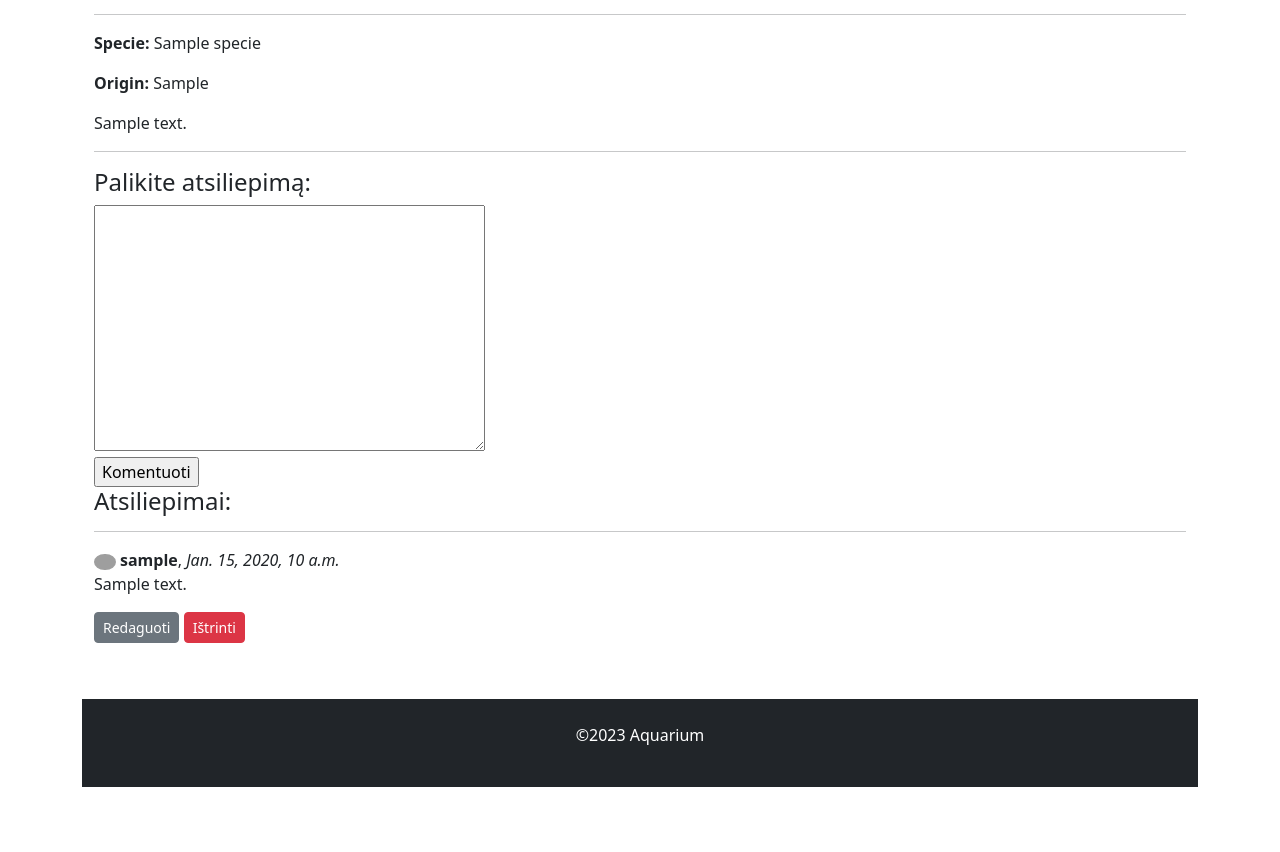
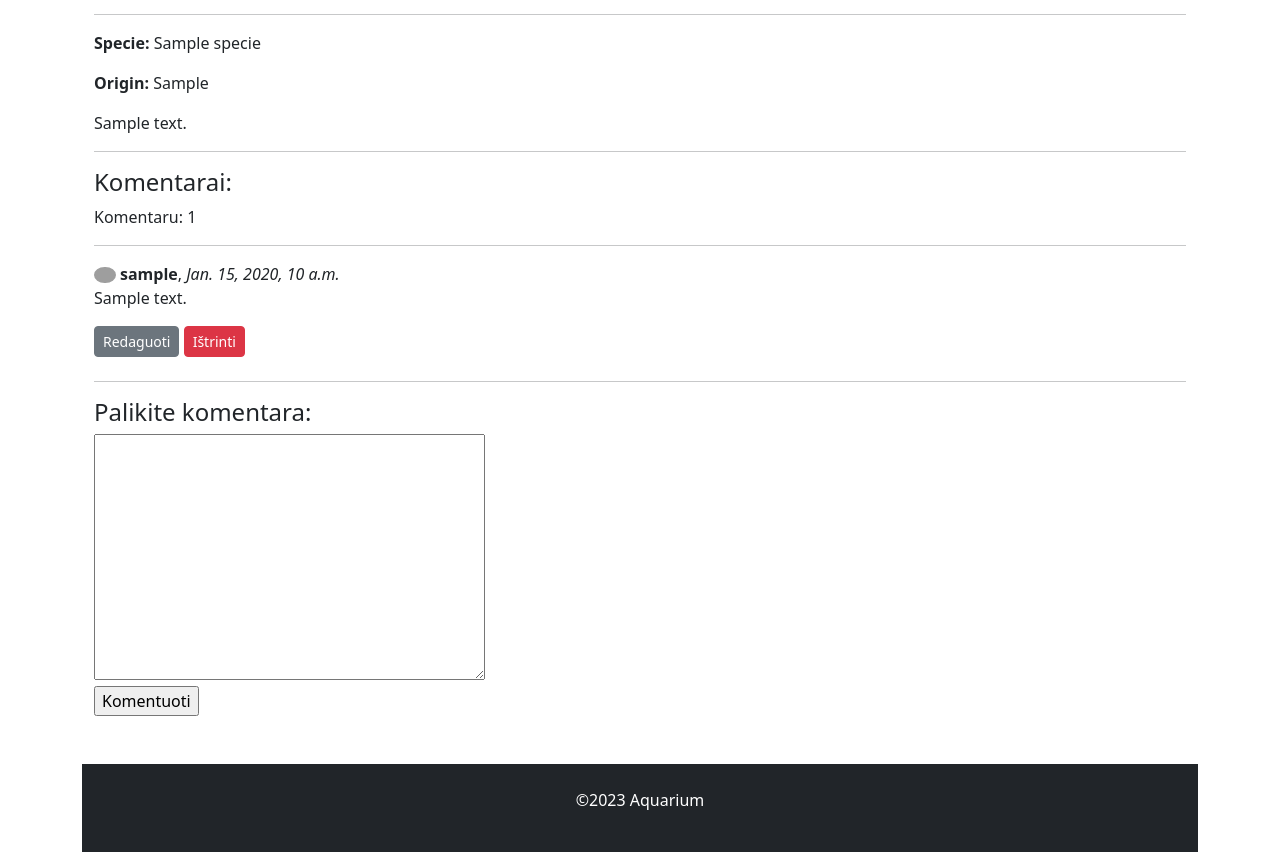
Before and after one commit to VytautasZ12/aquarium_project, a Django app: page /aquarium/fishs/1 in a window 1280 px wide. Shown: the part 696-1548 px from the top of the page. Before the commit the page ends 1483 px from the top, so only its background shows below. Run offline with Django 4.2, Linux system fonts and the light colour scheme; a user stored in the database is signed in; tables that the repository leaves empty hold one stand-in row (values such as "Sample post"); grey boxes marked "Sample" are stand-in pictures; grey boxes are pictures that could not be loaded.

Commit message:
Fully working.

```diff
--- a/mysite/aquarium/admin.py
+++ b/mysite/aquarium/admin.py
@@ -15,8 +15,10 @@ class FishAdmin(admin.ModelAdmin):
 class SpecieAdmin(admin.ModelAdmin):
     list_display = ['specie_name', 'display_fishs']
 
+
 class FishReviewAdmin(admin.ModelAdmin):
     list_display = ('fish', 'date_created', 'reviewer', 'content')
+
 
 admin.site.register(Fish, FishAdmin)
 admin.site.register(Specie, SpecieAdmin)
--- a/mysite/aquarium/models.py
+++ b/mysite/aquarium/models.py
@@ -34,6 +34,9 @@ class Fish(models.Model):
     def __str__(self):
         return f"{self.fish_title}"
 
+    def num_reviews(self):
+        return self.reviews.count()
+
 
 class FishReview(models.Model):
     fish = models.ForeignKey(to="Fish", verbose_name="Zuvis", on_delete=models.SET_NULL, null=True, blank=True,
--- a/mysite/aquarium/templates/base.html
+++ b/mysite/aquarium/templates/base.html
@@ -72,9 +72,9 @@
             <li class="nav-item">
                 <a class="nav-link active" href="{% url 'login' %}">Login</a>
             </li>
-<!--            <li class="nav-item">-->
-<!--                <a class="nav-link active" href="">Login</a>-->
-<!--            </li>-->
+            <!--            <li class="nav-item">-->
+            <!--                <a class="nav-link active" href="">Login</a>-->
+            <!--            </li>-->
             {% endif %}
             <li class="nav-item">
                 <a class="nav-link active">
--- a/mysite/aquarium/templates/fish.html
+++ b/mysite/aquarium/templates/fish.html
@@ -19,16 +19,8 @@
     <p>{{ fish.description }}</p>
     <hr>
     {% if user.is_authenticated %}
-    <div class="fieldWrapper">
-        <h4>Palikite atsiliepimą:</h4>
-        <form action="" method="post">
-            {% csrf_token %}
-            {{ form.content }}</br>
-            <input type="submit" value="Komentuoti">
-        </form>
-    </div>
-    {% endif %}
-    <h4>Atsiliepimai:</h4>
+    <h4>Komentarai:</h4>
+    <a>Komentaru: {{ fish.num_reviews }}</a>
     {% for review in fish.reviews.all %}
     <hr>
     <img class="rounded-circle" style="width:2%" src="{{ review.reviewer.profilis.nuotrauka.url }}"
@@ -42,6 +34,16 @@
     </div>
     {% endif %}
     {% endfor %}
+    <hr>
+    <div class="fieldWrapper">
+        <h4>Palikite komentara:</h4>
+        <form action="" method="post">
+            {% csrf_token %}
+            {{ form.content }}</br>
+            <input type="submit" value="Komentuoti">
+        </form>
+    </div>
+    {% endif %}
 </div>
 </article>
 {% endblock %}
```
Also changed, not shown: mysite/aquarium/templates/search.html (indentation only).
